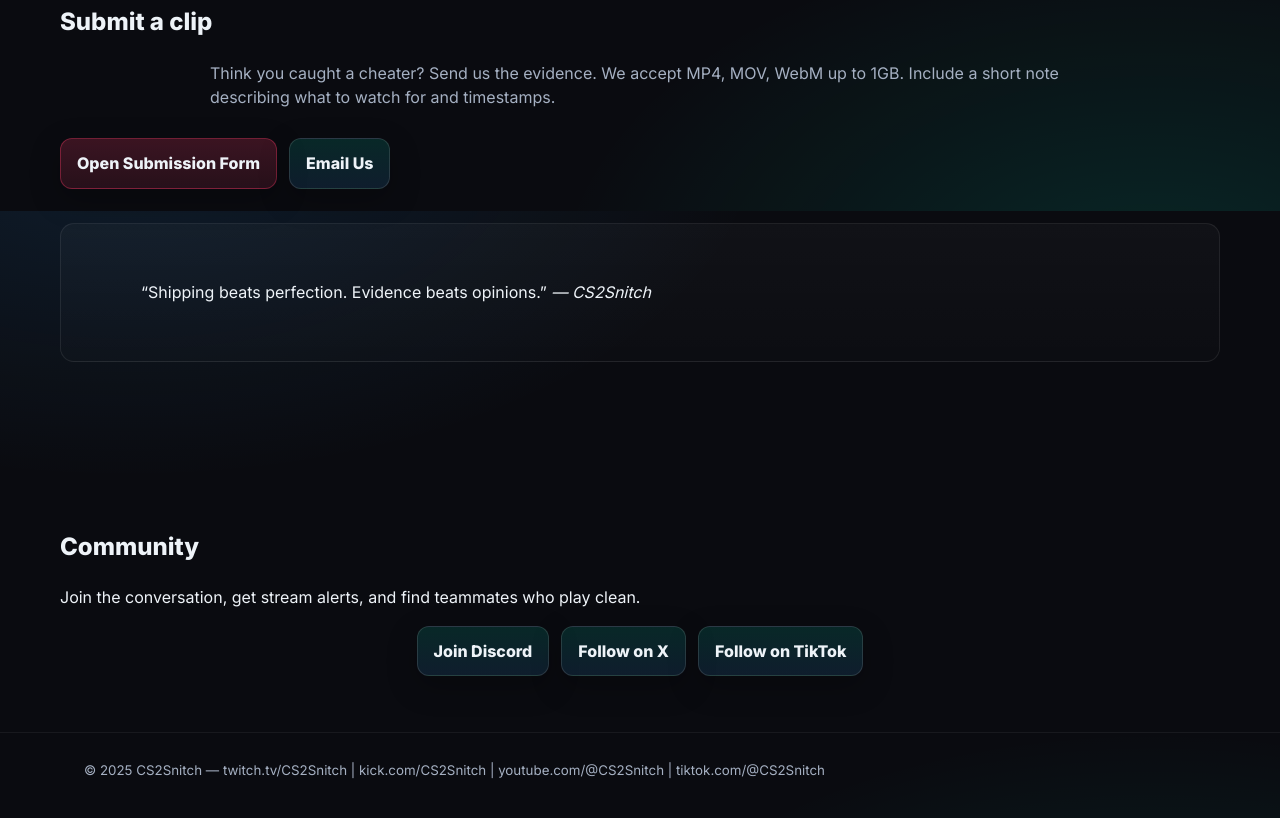
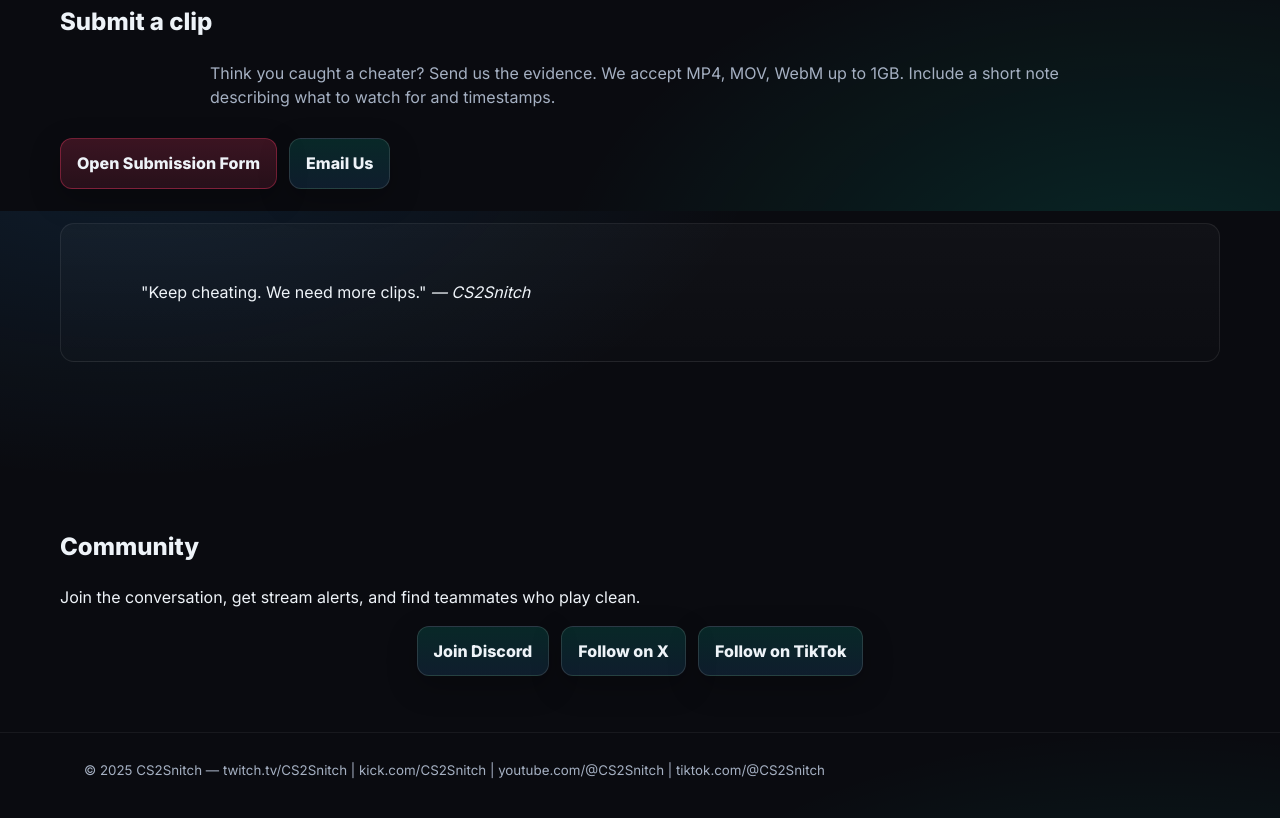
Before and after one commit to CS2Snitch/CS2Snitch.github.io, a plain HTML site: page index.html in a window 1280 px wide. Shown: the part 2189-3007 px from the top of the page. Drawn offline with Linux system fonts and the light colour scheme.

Commit message:
Update index.html

```diff
--- a/index.html
+++ b/index.html
@@ -307,7 +307,7 @@
       </div>
       <div class="quote">
         <blockquote>
-          “Shipping beats perfection. Evidence beats opinions.”
+          "Keep cheating. We need more clips."
           <cite>— CS2Snitch</cite>
         </blockquote>
       </div>
```
